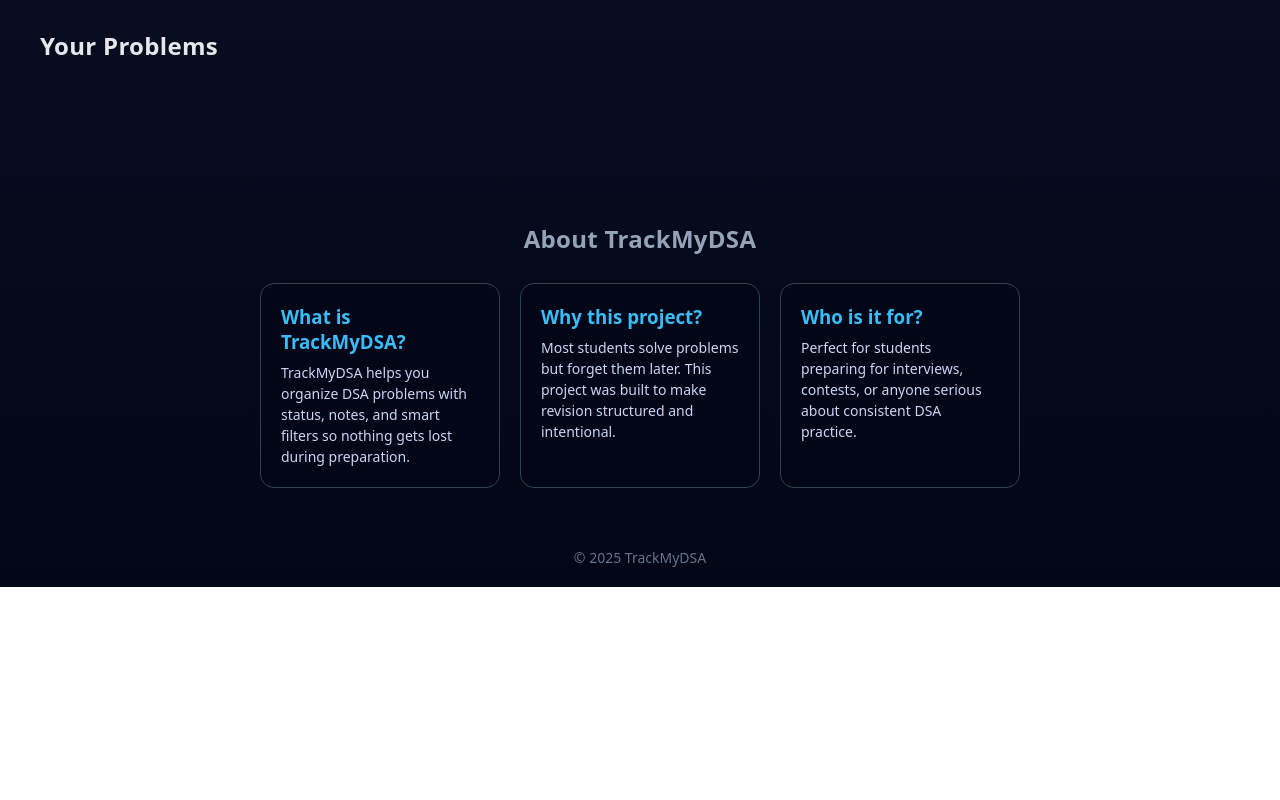
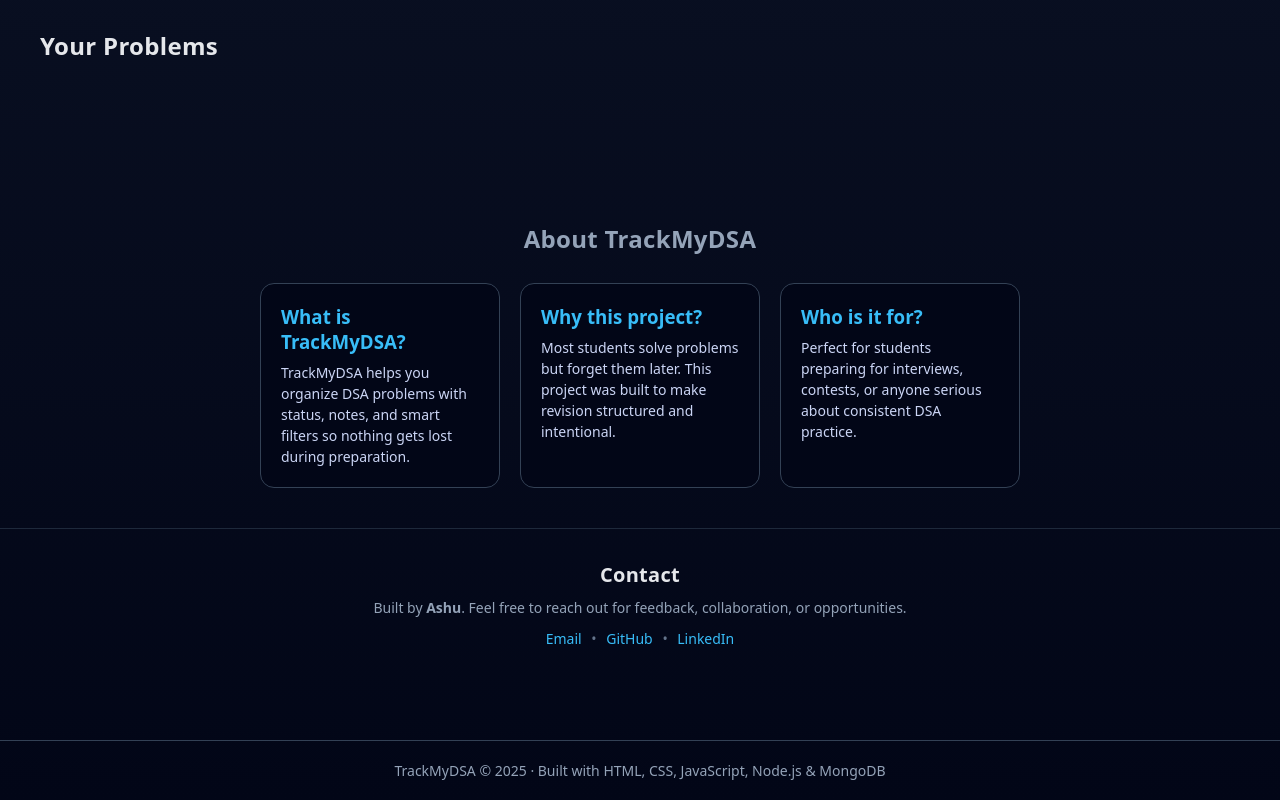
Before and after one commit to Ashu-katariya/track-my-dsa, a plain HTML site: page index.html in a window 1280 px wide. Shown: the part 791-1591 px from the top of the page. Before the commit the page ends 1378 px from the top, so only its background shows below. Drawn offline with Linux system fonts and the light colour scheme; no server answers.

Commit message:
Simplify contact section and footer

```diff
--- a/index.html
+++ b/index.html
@@ -112,11 +112,31 @@
   </div>
 </section>
 
+<section id="contact" class="contact">
+  <h2>Contact</h2>
+
+  <p class="contact-text">
+    Built by <strong>Ashu</strong>.
+    Feel free to reach out for feedback, collaboration, or opportunities.
+  </p>
+
+  <div class="contact-links">
+    <a href="mailto:ashu@example.com">Email</a>
+    <span>•</span>
+    <a href="https://github.com/your-username" target="_blank">GitHub</a>
+    <span>•</span>
+    <a href="https://linkedin.com/in/your-profile" target="_blank">LinkedIn</a>
+  </div>
+</section>
+
+
 
   <!-- ================= FOOTER ================= -->
   <footer class="footer">
-    <p>© 2025 TrackMyDSA</p>
-  </footer>
+  <p>
+    TrackMyDSA © 2025 · Built with HTML, CSS, JavaScript, Node.js & MongoDB
+  </p>
+</footer>
 
   <!-- Script -->
   <script src="script.js"></script>
--- a/style.css
+++ b/style.css
@@ -384,3 +384,46 @@
   font-size: 14px;
   line-height: 1.5;
 }
+.contact {
+  padding: 32px 20px;
+  text-align: center;
+  border-top: 1px solid #1e293b;
+}
+
+.contact h2 {
+  margin-bottom: 10px;
+  font-size: 20px;
+}
+
+.contact-text {
+  color: #94a3b8;
+  font-size: 14px;
+  max-width: 600px;
+  margin: 0 auto 12px;
+}
+
+.contact-links {
+  font-size: 14px;
+}
+
+.contact-links a {
+  color: #38bdf8;
+  text-decoration: none;
+}
+
+.contact-links a:hover {
+  text-decoration: underline;
+}
+
+.contact-links span {
+  margin: 0 6px;
+  color: #64748b;
+}
+
+.footer {
+  padding: 20px;
+  text-align: center;
+  border-top: 1px solid #334155;
+  color: #94a3b8;
+  font-size: 14px;
+}
```
